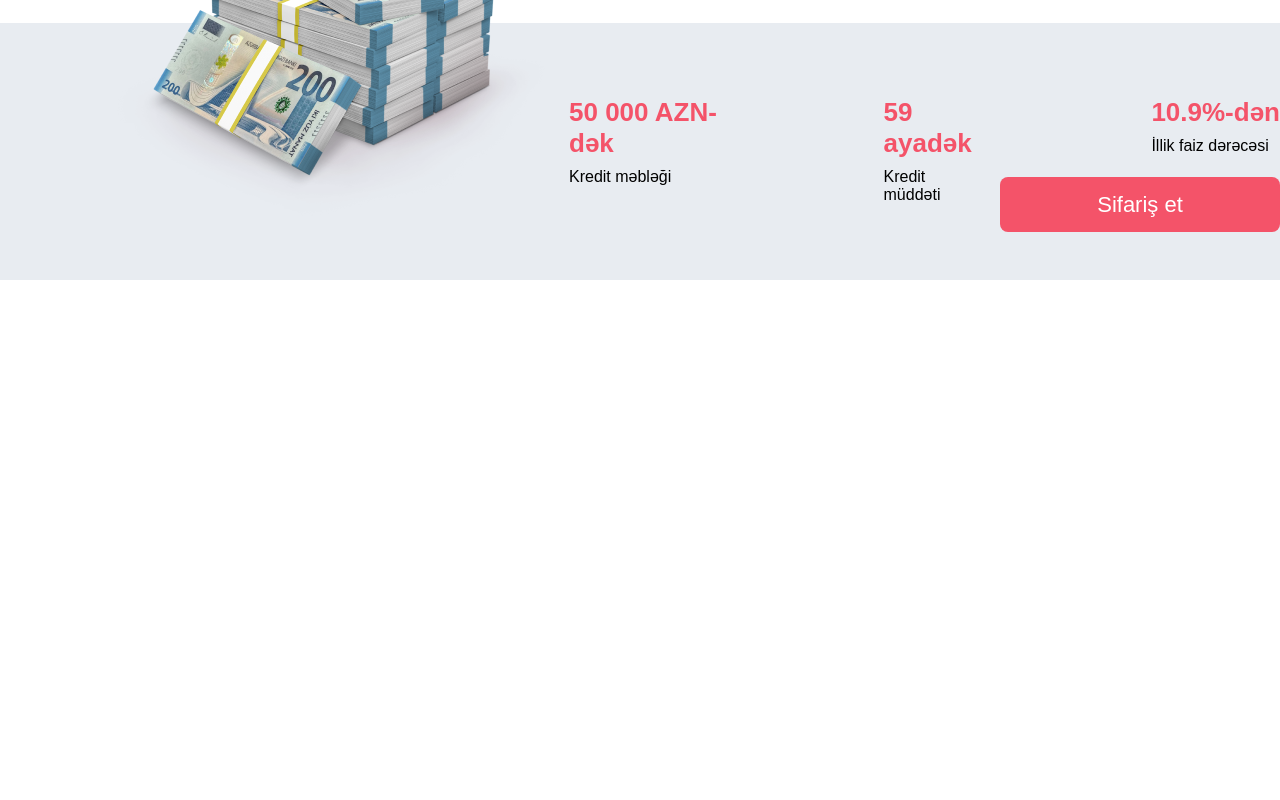
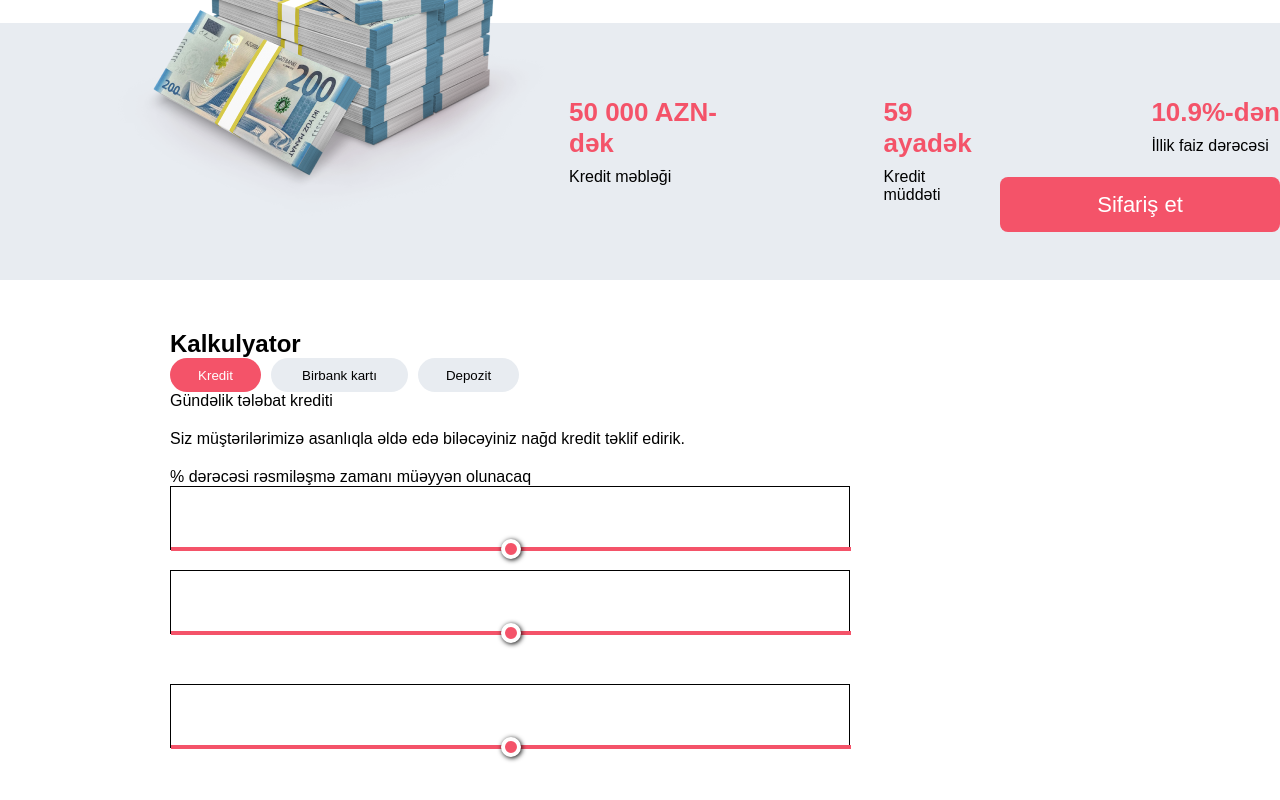
Before and after one commit to mlalayev/kapitalbank, a React (Vite) app: page / in a window 1280 px wide. Shown: the part 1390-2190 px from the top of the page. Before the commit the page ends 1670 px from the top, so only its background shows below. Built offline with nearby package versions, Linux system fonts and the light colour scheme.

Commit message:
my commit

```diff
--- a/src/components/home/home.css
+++ b/src/components/home/home.css
@@ -13,6 +13,7 @@
     max-width: 1520px;
     margin: auto;
 }
+
 
 :root {
     --black: rgb(0, 0, 0);
@@ -301,11 +302,108 @@
     flex-direction: column;
 }
 
-.talabat{
+.talabat {
     transition: 0.5s;
     color: var(--white);
 }
 
-.talabat:hover{
+.talabat:hover {
     background-color: var(--hover);
 }
+
+.fourth {
+    /* border: 1px solid red; */
+    height: 800px;
+}
+
+.firstinputgrpfrthsc {
+    width: 680px;
+    height: 64px;
+    position: relative;
+    border: 1px solid black;
+    margin-bottom: 20px;
+}
+
+.secondinputgrpfrthsc {
+    margin-bottom: 50px;
+    width: 680px;
+    height: 64px;
+    position: relative;
+    border: 1px solid black;
+}
+
+.thirdinputgrpfrthsc {
+    /* margin-bottom: 20px; */
+    width: 680px;
+    height: 64px;
+    position: relative;
+    border: 1px solid black;
+}
+
+input[type="range"] {
+    bottom: -2px;
+    height: 4px;
+    width: 680px;
+    position: absolute;
+    color: aliceblue;
+    background: var(--pink);
+    -webkit-appearance: none;
+}
+
+.slider::-webkit-slider-thumb {
+    width: 20px;
+    height: 20px;
+    cursor: pointer;
+    appearance: none;
+    border-radius: 50%;
+    background: var(--pink);
+    -webkit-appearance: none;
+    border: 4px solid var(--white);
+    box-shadow: 1px 1px 5px black;
+}
+
+/* .slider::-moz-range-thumb {
+    width: 25px;
+    height: 25px;
+    background: #04AA6D;
+    cursor: pointer;
+} */
+
+.frthsclft{
+    margin-left: 170px;
+    margin-top: 50px;
+}
+
+.btnone{
+    width: 91px !important;
+    color: var(--white) !important;
+    background-color: var(--pink) !important;
+}
+
+.btntwo{
+    width: 137px;
+}
+
+.btnthree{
+    width: 101px;
+}
+
+.frthbtnstyle{
+    height: 34px;
+    border: none;
+    margin-right: 10px;
+    border-radius: 37px;
+    transition: 0.4s;
+    color: var(--black);
+    background-color: var(--gray);
+}
+
+.frthbtnstyle:hover{
+    color: var(--white);
+    background-color: var(--pink);
+}
+
+.frthscptwo{
+    margin-top: 20px ;
+    margin-bottom: 20px ;
+}
--- a/src/components/home/home.jsx
+++ b/src/components/home/home.jsx
@@ -155,8 +155,52 @@ function home() {
 
                 <section className="fourth">
 
-        <div className="frthsclft"></div>
-        <div className="frthscrght"></div>
+                    <div className="frthsclft">
+
+                        <h1 className='frthsch'>Kalkulyator</h1>
+
+                        <div className="frthscbtns">
+
+                            <button className='frthbtnstyle btnone'>Kredit</button>
+                            <button className='frthbtnstyle btntwo'>Birbank kartı</button>
+                            <button className='frthbtnstyle btnthree'>Depozit</button>
+
+                        </div>
+
+                        <p className='frthscpone'>Gündəlik tələbat krediti</p>
+                        <p className='frthscptwo'>Siz müştərilərimizə asanlıqla əldə edə biləcəyiniz nağd kredit təklif edirik.</p>
+                        <p className='frthscpthree'>% dərəcəsi rəsmiləşmə zamanı müəyyən olunacaq</p>
+
+
+                        <div className="inputgroup">
+
+
+                            <div className="firstinputgrpfrthsc">
+
+                                <input type="range" name="firstinputgrp" className='slider' id="firstinputgrp" />
+
+                            </div>
+
+
+                            <div className="secondinputgrpfrthsc">
+
+                            <input type="range" name="firstinputgrp" className='slider' id="firstinputgrp" />
+
+                            </div>
+
+
+                            <div className="thirdinputgrpfrthsc">
+
+                            <input type="range" name="firstinputgrp" className='slider' id="firstinputgrp" />
+
+                            </div>
+
+
+                        </div>
+
+
+                    </div>
+                    <div className="frthscrght"></div>
 
                 </section>
 
```
